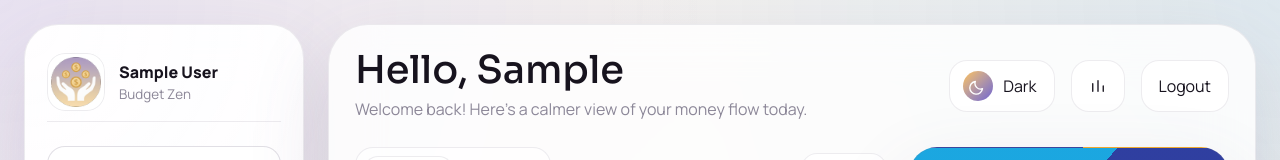
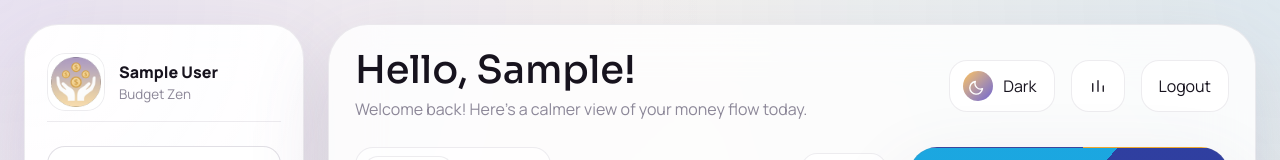
Before and after one commit to J-MUNYI/Budget-zen, a React (Vite) app in the folder client/: page /dashboard in a window 1280 px wide. Shown: the top 160 px of the page. Built offline with nearby package versions, Linux system fonts and the light colour scheme; sample sign-in values are in the browser's storage.

Commit message:
Dashboard update

```diff
--- a/client/src/pages/Dashboard.jsx
+++ b/client/src/pages/Dashboard.jsx
@@ -94,7 +94,7 @@ export default function Dashboard() {
 
   return (
     <AppShell
-      title={`Hello, ${firstName}`}
+      title={`Hello, ${firstName}!`}
       subtitle="Welcome back! Here's a calmer view of your money flow today."
       aside={aside}
     >
```
Also changed, not shown: 2 other files (tests, documents, lock files or other folders).
